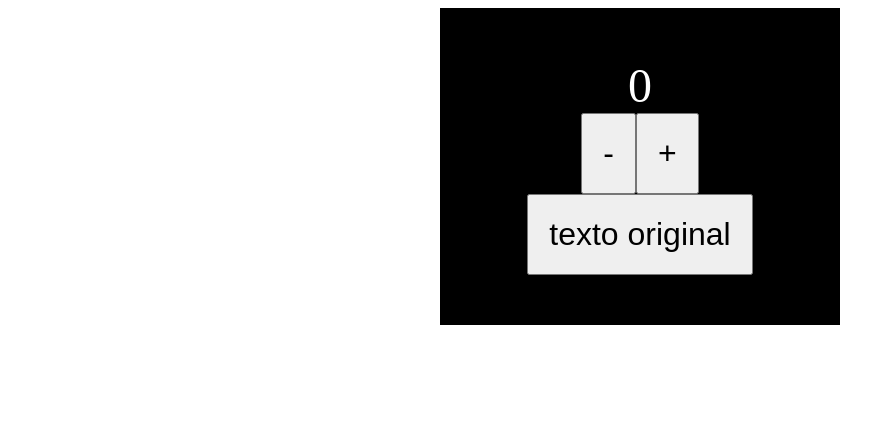
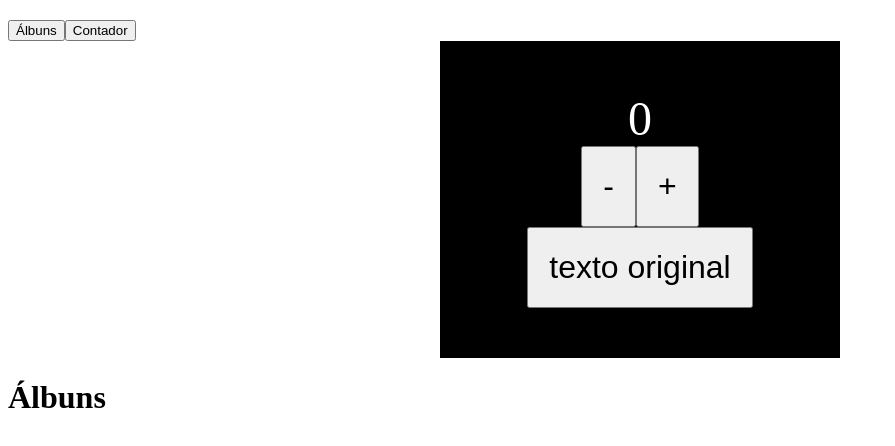
Before and after one commit to educwb/react-counter, a React (Create React App) app: page / in a window 1280 px wide. Shown: the top 446 px of the page, without its empty margins (0-895 px from the left). Built offline with nearby package versions, Linux system fonts and the light colour scheme.

Commit message:
adicionando exemplo de alterar valor da variavel pelo botao

```diff
--- /dev/null
+++ b/src/Albuns.js
@@ -0,0 +1,9 @@
+import React from 'react'
+
+const Albuns = () => {
+  return (
+    <h1>Álbuns</h1>
+  )
+}
+
+export default Albuns
--- a/src/App.js
+++ b/src/App.js
@@ -1,10 +1,21 @@
-import React from 'react'
+import React, { useState } from 'react'
+
 import Counter from './Counter'
+import Albuns from './Albuns'
 
 function App() {
+  const [page, setPage] = useState()
+
+  const handlePageChange = page => {
+    setPage(page)
+  }
   return (
     <>
+      <h2>{page}</h2>
+      <button onClick={() => handlePageChange('albuns')}>Álbuns</button>
+      <button onClick={() => handlePageChange('contador')}>Contador</button>
       <Counter />
+      <Albuns />
     </>
   )
 }
```
